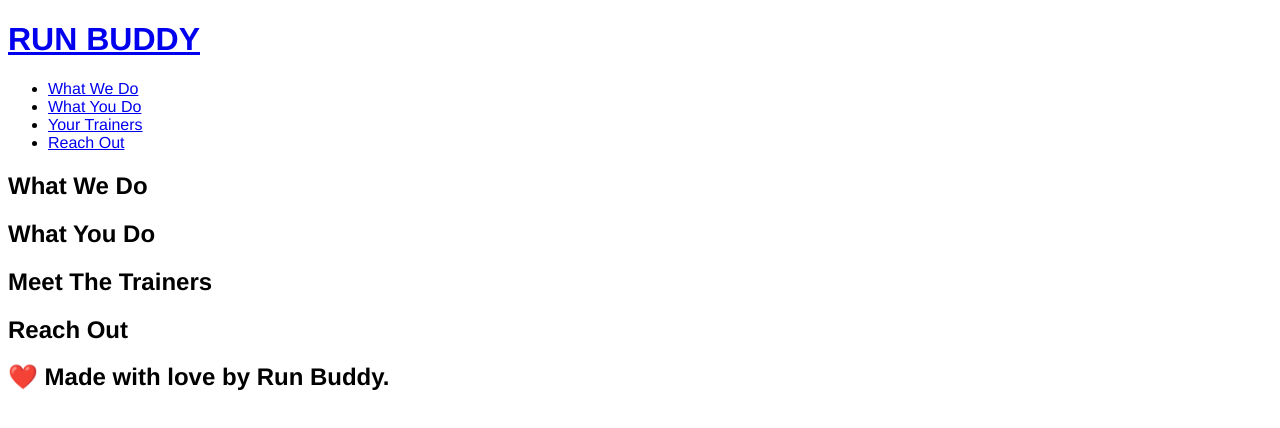
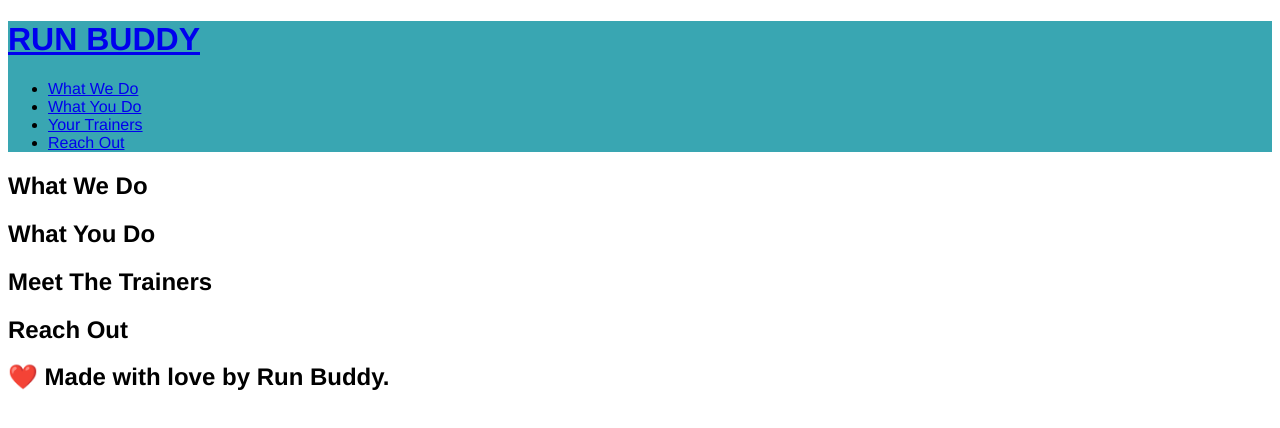
Before and after one commit to Itzamary/run-buddy, a plain HTML site: page index.html in a window 1280 px wide. Drawn offline with Linux system fonts and the light colour scheme.

Commit message:
itzamary's commit, added the header element to the css file.

```diff
--- a/assets/css/style.css
+++ b/assets/css/style.css
@@ -1,3 +1,10 @@
+/* this will add the font type to all my html page */
 body {
     font-family: Helvetica, Arial, sans-serif;
 }
+
+/* this will apply styles to header*/
+header {
+    padding: 20px 35 px;
+    background-color: #39a6b2;
+}
```
